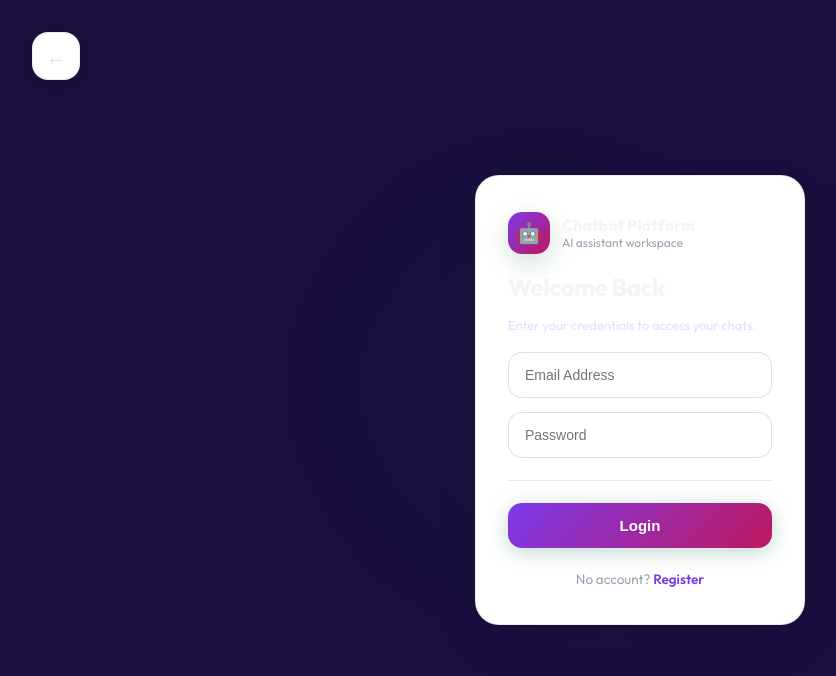
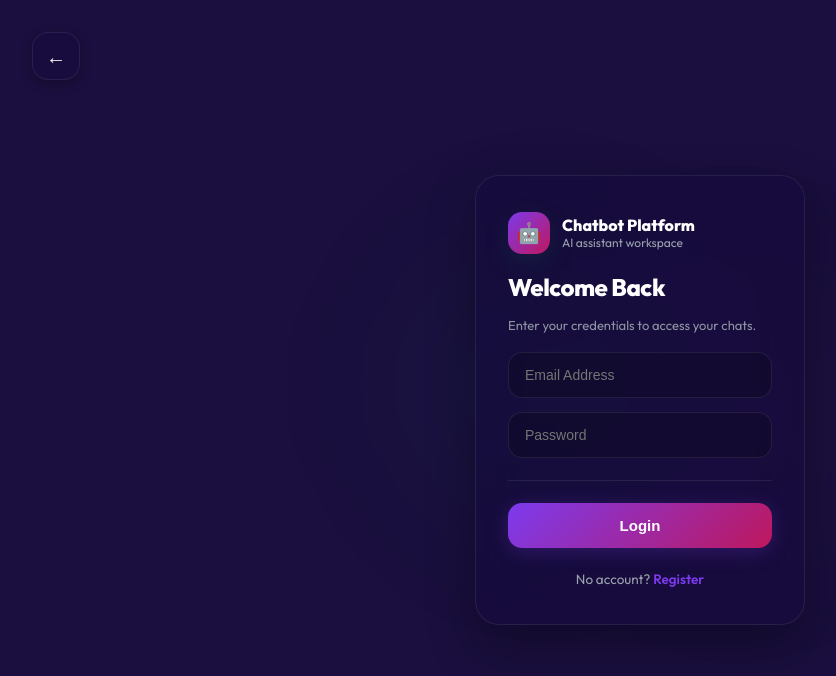
Before and after one commit to bhuvangujjarbhuvan-ctrl/chatbot-platform, a React (Vite) app in the folder frontend/: page /login in a window 1280 px wide. Shown: the top 676 px of the page, without its empty margins (0-836 px from the left). Built offline with nearby package versions, Linux system fonts and the light colour scheme; no server answers.

Commit message:
Update Login and Register card and arrow button to dark glassmorphic styling matching deep purple theme

```diff
--- a/frontend/src/pages/Login.jsx
+++ b/frontend/src/pages/Login.jsx
@@ -107,15 +107,15 @@ const styles = {
     width: "48px",
     height: "48px",
     borderRadius: "16px",
-    background: "#FFFFFF",
-    border: "1px solid rgba(0, 0, 0, 0.08)",
+    background: "rgba(20, 10, 60, 0.45)",
+    border: "1px solid rgba(255, 255, 255, 0.08)",
     display: "grid",
     placeItems: "center",
-    color: "var(--text-body)",
+    color: "#FFFFFF",
     fontSize: "20px",
     fontWeight: "800",
     textDecoration: "none",
-    boxShadow: "0 4px 12px rgba(42, 27, 61, 0.05)",
+    boxShadow: "0 4px 12px rgba(0, 0, 0, 0.25)",
     cursor: "pointer",
     transition: "all 0.2s ease",
     zIndex: 10,
@@ -145,11 +145,11 @@ const styles = {
     width: 330,
     padding: "36px 32px",
     borderRadius: 24,
-    background: "#FFFFFF",
-    border: "1px solid rgba(0, 0, 0, 0.08)",
+    background: "rgba(20, 10, 60, 0.45)",
+    border: "1px solid rgba(255, 255, 255, 0.08)",
     backdropFilter: "blur(24px)",
-    boxShadow: "0 20px 50px rgba(42, 27, 61, 0.06)",
-    color: "var(--text-body)",
+    boxShadow: "0 20px 50px rgba(0, 0, 0, 0.3)",
+    color: "#FFFFFF",
     display: "flex",
     flexDirection: "column",
     gap: 14,
@@ -172,18 +172,18 @@ const styles = {
     fontSize: 20,
     color: "#fff",
   },
-  brandTitle: { fontWeight: 800, fontSize: 16, margin: 0, color: "var(--text-heading)" },
+  brandTitle: { fontWeight: 800, fontSize: 16, margin: 0, color: "#FFFFFF" },
   brandSub: { fontSize: 12, color: "var(--text-muted)", margin: 0 },
-  formTitle: { fontSize: 24, fontWeight: 800, margin: 0, letterSpacing: "-0.5px", color: "var(--text-heading)" },
-  formNote: { fontSize: 13, color: "var(--text-body)", opacity: 0.8, margin: "0 0 4px 0", lineHeight: "1.4" },
+  formTitle: { fontSize: 24, fontWeight: 800, margin: 0, letterSpacing: "-0.5px", color: "#FFFFFF" },
+  formNote: { fontSize: 13, color: "var(--text-muted)", opacity: 0.9, margin: "0 0 4px 0", lineHeight: "1.4" },
   input: {
     width: "100%",
     boxSizing: "border-box",
     padding: "14px 16px",
     borderRadius: 14,
-    border: "1px solid rgba(0, 0, 0, 0.12)",
-    background: "#FFFFFF",
-    color: "var(--text-body)",
+    border: "1px solid rgba(255, 255, 255, 0.08)",
+    background: "rgba(0, 0, 0, 0.2)",
+    color: "#FFFFFF",
     fontSize: 14,
     outline: "none",
   },
@@ -197,12 +197,12 @@ const styles = {
     fontSize: 15,
     color: "#fff",
     background: "linear-gradient(135deg, var(--accent-primary), var(--accent-plum))",
-    boxShadow: "0 4px 20px rgba(0, 102, 80, 0.25)",
+    boxShadow: "0 4px 20px rgba(124, 58, 237, 0.25)",
   },
   error: {
     background: "rgba(239, 68, 68, 0.08)",
     border: "1px solid rgba(239, 68, 68, 0.2)",
-    color: "#dc2626",
+    color: "#f87171",
     padding: "12px",
     borderRadius: 12,
     fontSize: 13,
@@ -220,7 +220,7 @@ const styles = {
   },
   divider: {
     border: "none",
-    borderTop: "1.5px solid rgba(0, 0, 0, 0.08)",
+    borderTop: "1.5px solid rgba(255, 255, 255, 0.08)",
     margin: "8px 0",
     width: "100%",
   },
--- a/frontend/src/pages/Register.jsx
+++ b/frontend/src/pages/Register.jsx
@@ -85,7 +85,7 @@ export default function Register() {
             style={{
               ...styles.alert,
               background: msg.type === "success" ? "rgba(5, 150, 105, 0.08)" : "rgba(239, 68, 68, 0.08)",
-              color: msg.type === "success" ? "#059669" : "#dc2626",
+              color: msg.type === "success" ? "#059669" : "#f87171",
               border: msg.type === "success" ? "1px solid rgba(5, 150, 105, 0.2)" : "1px solid rgba(239, 68, 68, 0.2)",
             }}
           >
@@ -120,15 +120,15 @@ const styles = {
     width: "48px",
     height: "48px",
     borderRadius: "16px",
-    background: "#FFFFFF",
-    border: "1px solid rgba(0, 0, 0, 0.08)",
+    background: "rgba(20, 10, 60, 0.45)",
+    border: "1px solid rgba(255, 255, 255, 0.08)",
     display: "grid",
     placeItems: "center",
-    color: "var(--text-body)",
+    color: "#FFFFFF",
     fontSize: "20px",
     fontWeight: "800",
     textDecoration: "none",
-    boxShadow: "0 4px 12px rgba(42, 27, 61, 0.05)",
+    boxShadow: "0 4px 12px rgba(0, 0, 0, 0.25)",
     cursor: "pointer",
     transition: "all 0.2s ease",
     zIndex: 10,
@@ -137,14 +137,14 @@ const styles = {
     width: 320,
     padding: 24,
     borderRadius: 16,
-    background: "#FFFFFF",
+    background: "rgba(20, 10, 60, 0.45)",
     backdropFilter: "blur(10px)",
-    color: "var(--text-body)",
+    color: "#FFFFFF",
     display: "flex",
     flexDirection: "column",
     gap: 12,
-    border: "1px solid rgba(0, 0, 0, 0.08)",
-    boxShadow: "0 20px 50px rgba(42, 27, 61, 0.06)",
+    border: "1px solid rgba(255, 255, 255, 0.08)",
+    boxShadow: "0 20px 50px rgba(0, 0, 0, 0.3)",
   },
   brand: {
     display: "flex",
@@ -163,16 +163,16 @@ const styles = {
     color: "#fff",
     boxShadow: "0 8px 24px rgba(0, 102, 80, 0.2)",
   },
-  brandTitle: { fontWeight: 800, fontSize: 16, margin: 0, color: "var(--text-heading)" },
+  brandTitle: { fontWeight: 800, fontSize: 16, margin: 0, color: "#FFFFFF" },
   brandSub: { fontSize: 12, color: "var(--text-muted)", margin: 0 },
-  formTitle: { fontSize: 20, fontWeight: 800, margin: "8px 0 2px 0", color: "var(--text-heading)" },
-  formNote: { fontSize: 13, color: "var(--text-body)", opacity: 0.8, margin: "0 0 10px 0" },
+  formTitle: { fontSize: 20, fontWeight: 800, margin: "8px 0 2px 0", color: "#FFFFFF" },
+  formNote: { fontSize: 13, color: "var(--text-muted)", opacity: 0.9, margin: "0 0 10px 0" },
   input: {
     padding: 12,
     borderRadius: 12,
-    border: "1px solid rgba(0, 0, 0, 0.12)",
-    background: "#FFFFFF",
-    color: "var(--text-body)",
+    border: "1px solid rgba(255, 255, 255, 0.08)",
+    background: "rgba(0, 0, 0, 0.2)",
+    color: "#FFFFFF",
     outline: "none",
   },
   button: {
@@ -184,7 +184,7 @@ const styles = {
     fontWeight: 800,
     color: "#fff",
     background: "linear-gradient(135deg, var(--accent-primary), var(--accent-plum))",
-    boxShadow: "0 4px 20px rgba(0, 102, 80, 0.25)",
+    boxShadow: "0 4px 20px rgba(124, 58, 237, 0.25)",
   },
   alert: {
     padding: 10,
@@ -200,7 +200,7 @@ const styles = {
   },
   divider: {
     border: "none",
-    borderTop: "1.5px solid rgba(0, 0, 0, 0.08)",
+    borderTop: "1.5px solid rgba(255, 255, 255, 0.08)",
     margin: "12px 0",
     width: "100%",
   },
```
